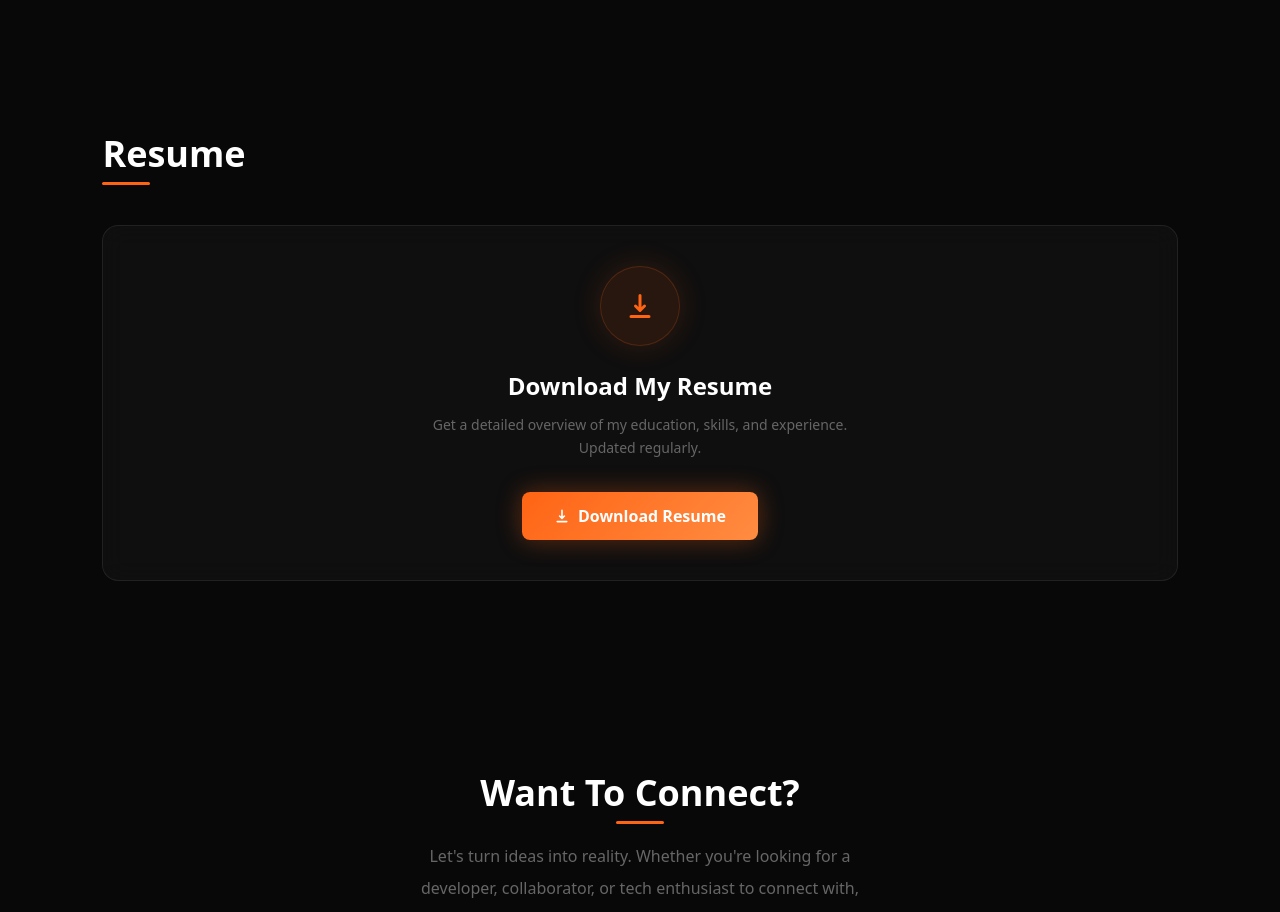
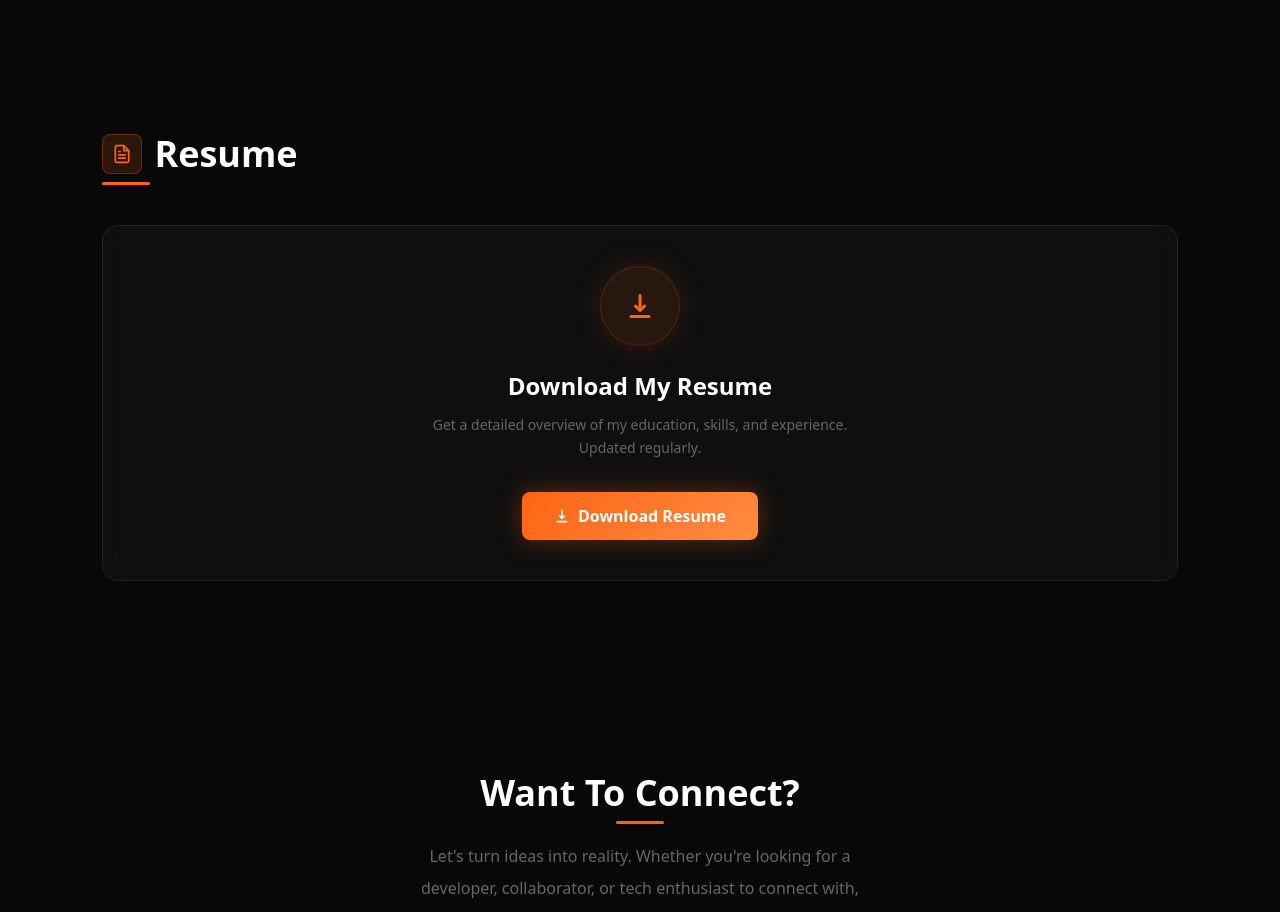
Before and after one commit to Yubarajsaha/Portfolio, a React (Vite) app: page / in a window 1280 px wide. Shown: the part 3400-4312 px from the top of the page. Built offline with nearby package versions, Linux system fonts and the light colour scheme.

Commit message:
added new icon

```diff
--- a/src/components/resume.jsx
+++ b/src/components/resume.jsx
@@ -1,19 +1,29 @@
 import { motion } from 'framer-motion'
 import { HiDownload } from 'react-icons/hi'
+import { FiFileText } from 'react-icons/fi'
 
 function Resume() {
   return (
     <section id="resume" className="px-[8%] py-24 max-w-[1400px] mx-auto">
 
-      <motion.h2
-        className="text-4xl font-bold text-white mb-2"
-        initial={{ opacity: 0, x: -30 }}
-        whileInView={{ opacity: 1, x: 0 }}
-        transition={{ duration: 0.5 }}
-        viewport={{ once: true }}
-      >
-        Resume
-      </motion.h2>
+    <motion.div
+      className="flex items-center gap-3 mb-2"
+      initial={{ opacity: 0, x: -30 }}
+      whileInView={{ opacity: 1, x: 0 }}
+      transition={{ duration: 0.5 }}
+      viewport={{ once: true }}
+    >
+    <div
+      className="w-10 h-10 rounded-lg flex items-center justify-center"
+      style={{
+      background: 'rgba(255,100,20,0.15)',
+      border: '1px solid rgba(255,100,20,0.3)'
+      }}
+    >
+      <FiFileText className="text-xl" style={{ color: '#ff6414' }} />
+      </div>
+      <h2 className="text-4xl font-bold text-white">Resume</h2>
+    </motion.div>
       <div className="w-12 h-[3px] rounded mb-10" style={{ background: '#ff6414' }} />
 
       <motion.div
```
